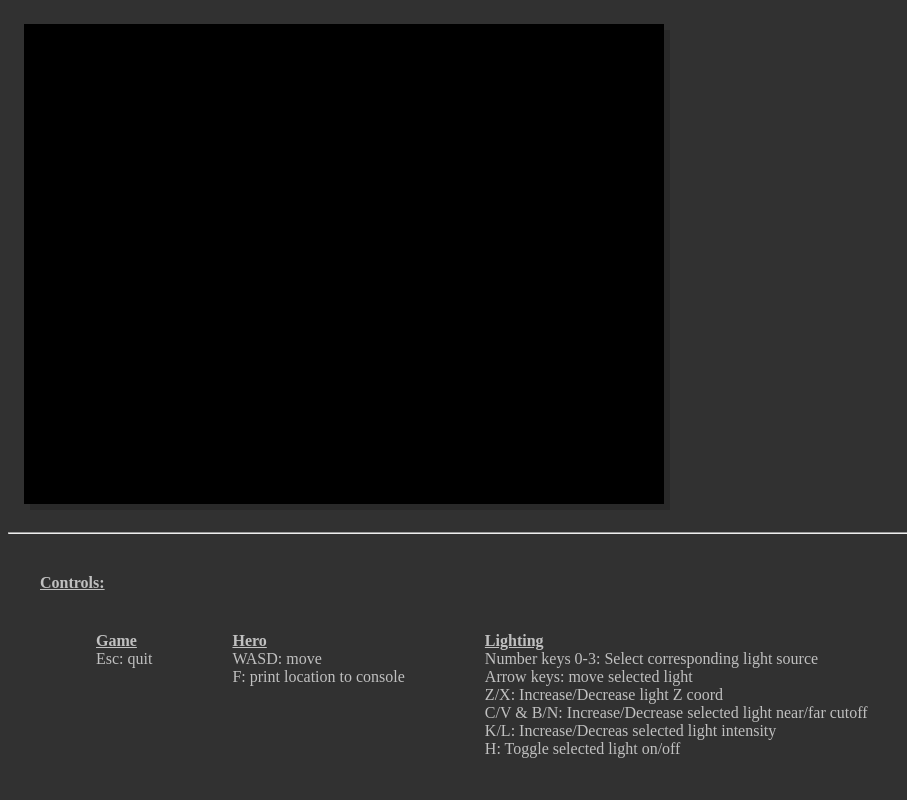
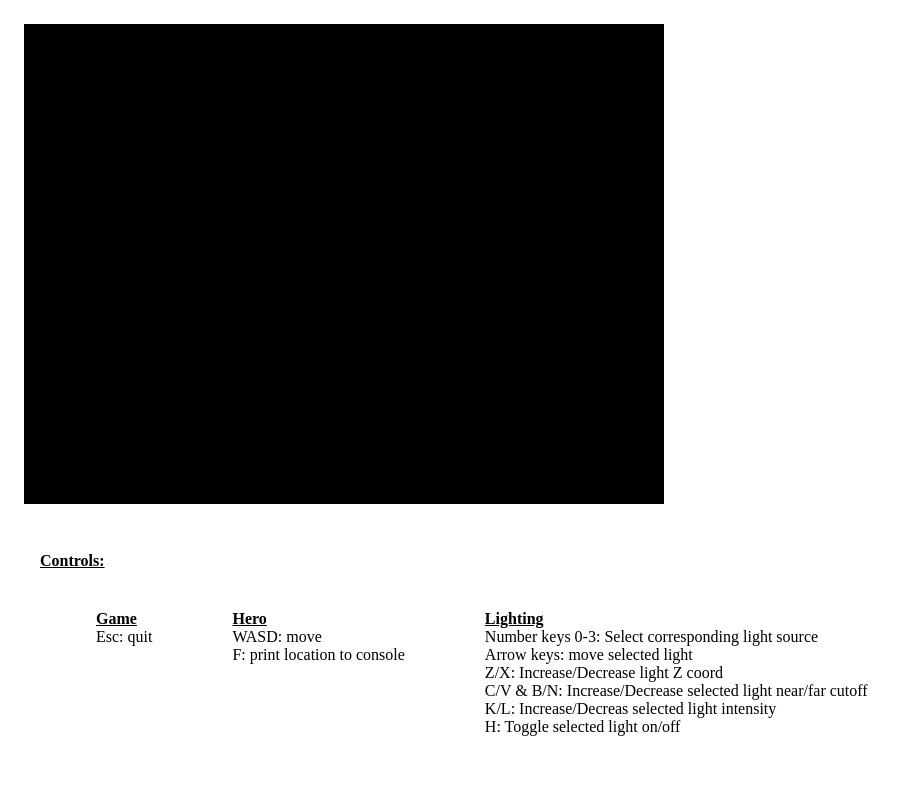
Before and after one commit to jackthehatguy/laptop_knights, a website: page progress/index.html in a window 1280 px wide. Shown: the whole page, without its empty margins (0-907 px from the left). Drawn offline with Linux system fonts and the light colour scheme; no server answers.

Commit message:
+lightTheme{*shrug*),darkReaderIntegration

```diff
--- a/progress/assets/styles.css
+++ b/progress/assets/styles.css
@@ -1,6 +1,4 @@
 body {
-  background: #313131;
-  color: #c0c0c0;
   position: fixed;
 }
 
@@ -23,5 +21,5 @@ body {
 
 canvas {
   margin: 1em;
-  box-shadow: 6px 6px #292929;
+  float: left;
 }
--- a/progress/index.html
+++ b/progress/index.html
@@ -78,8 +78,6 @@
     <!-- Canvas -->
     <canvas id="GLCanvas" width="640" height="480">Oops! Use a newer browser.</canvas>
 
-    <hr>
-
     <div class="panel">
       <div class="heading1">Controls:</div>
       <div class="normal_text">
```
